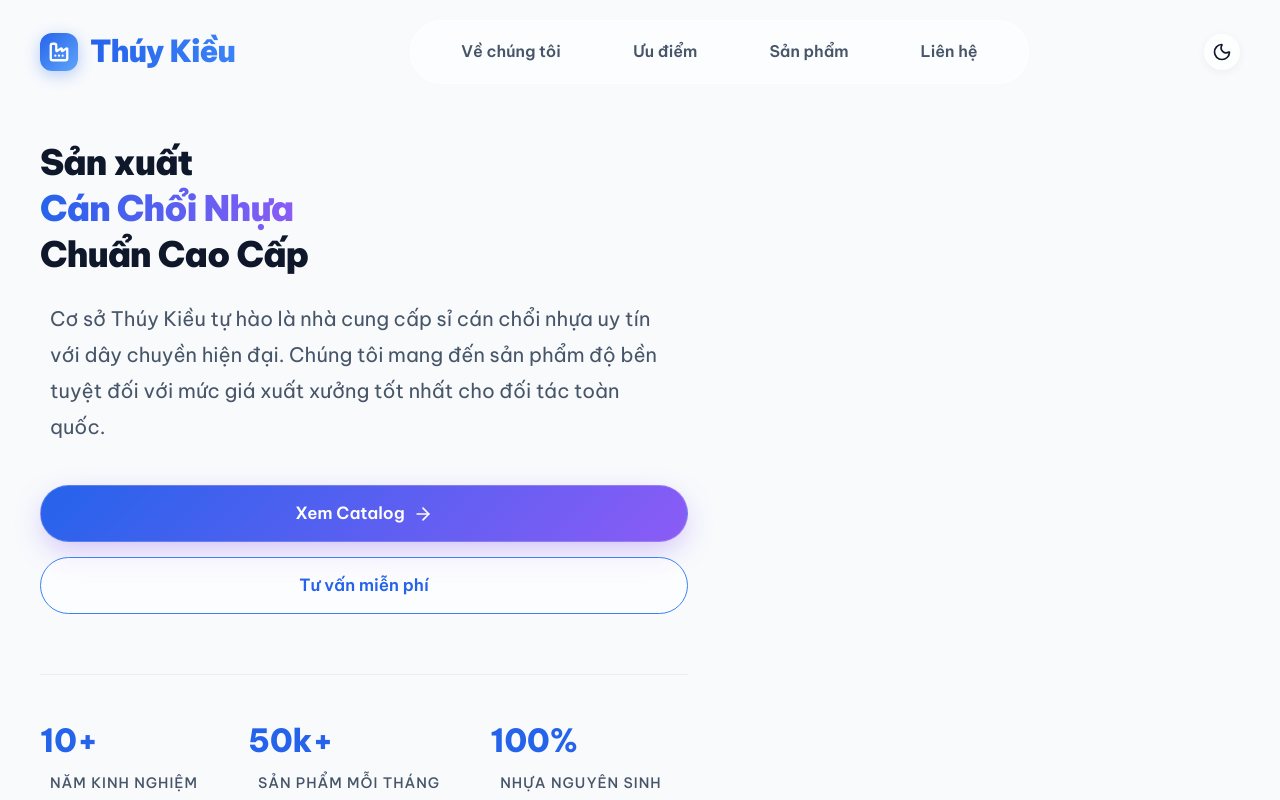
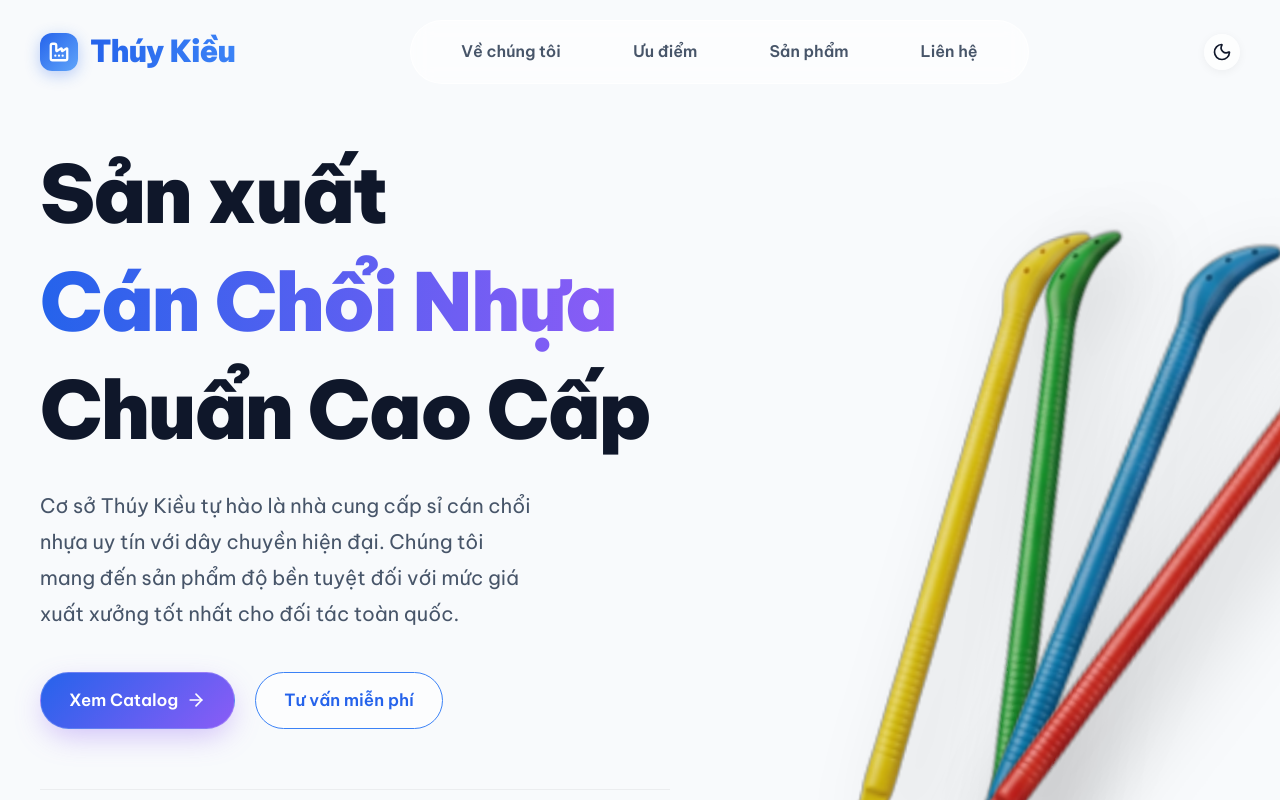
Before and after one commit to BaoNe2204/ChamCong-Family, a React (Vite) app: page /trang-chu in a window 1280 px wide. Shown: the top 800 px of the page. Built offline with nearby package versions, Linux system fonts and the light colour scheme.

Commit message:
fix: fix SCSS brace structure - brooms now hidden mobile only, visible on desktop

```diff
--- a/src/pages/LandingPage.scss
+++ b/src/pages/LandingPage.scss
@@ -1249,32 +1249,31 @@ h1 {
   .contact-form {
     padding: 24px;
   }
-}
 
   /* Additional Mobile Fixes */
   .hero-text h1 {
-      font-size: 2.2rem !important; /* Smaller for strict mobile widths */
+    font-size: 2.2rem !important;
     line-height: 1.3 !important;
   }
   .typewriter {
-      white-space: pre-wrap !important; /* Allow wrapping if absolutely necessary */
+    white-space: pre-wrap !important;
     word-break: break-word;
   }
   .hero-actions {
-      flex-direction: column !important; /* Stack buttons vertically */
+    flex-direction: column !important;
     gap: 15px !important;
     width: 100%;
   }
   .hero-actions .btn {
-      width: 100%; /* Full width buttons on mobile */
+    width: 100%;
   }
-    /* Fix the text p width */
   .hero-text p {
     max-width: 100%;
     padding: 0 10px;
   }
   body, .landing-page-root {
     overflow-x: hidden;
+  }
 }
 
 /* Mobile Navigation Styles */
@@ -1325,27 +1324,13 @@ h1 {
   .mobile-menu-btn {
     display: flex;
   }
+
+  /* Hide brooms on mobile only */
+  .hero-image-wrapper {
+    display: none !important;
   }
 
-    /* Fix 4 brooms overflow on mobile */
-    .hero-image-wrapper {
-      overflow: hidden;
-      width: 100%;
-      display: flex;
-      justify-content: center;
-    }
-    .hero-image-wrapper .hero-card {
-      transform: scale(0.6);
-      transform-origin: top center;
-      margin-bottom: -200px !important;
-    }
-
-    /* User requested mobile overrides */
-    .hero-image-wrapper {
-      display: none !important; /* Hide brooms entirely on mobile */
-    }
-
-    /* Make contact buttons compact and standard for mobile */
+  /* Make contact buttons compact for mobile */
   .contact-grid {
     grid-template-columns: 1fr 1fr !important;
     gap: 15px !important;
@@ -1370,7 +1355,7 @@ h1 {
     font-size: 0.85rem !important;
   }
 
-    /* Fix Stats section on mobile to be a 2x2 grid */
+  /* Stats 2x2 grid on mobile */
   .stats-glass-card {
     grid-template-columns: 1fr 1fr !important;
     padding: 20px !important;
@@ -1424,7 +1409,7 @@ h1 {
     line-height: 1.5 !important;
   }
 
-    /* Fix the .stats block in hero on mobile */
+  /* Hero stats 2x2 grid on mobile */
   .hero-content .stats {
     display: grid !important;
     grid-template-columns: 1fr 1fr !important;
@@ -1443,3 +1428,7 @@ h1 {
     font-size: 0.8rem !important;
   }
 }
+
+
+
+} /* End of .landing-page-root */
```
Lines whose indentation alone changed are shown as unchanged.
